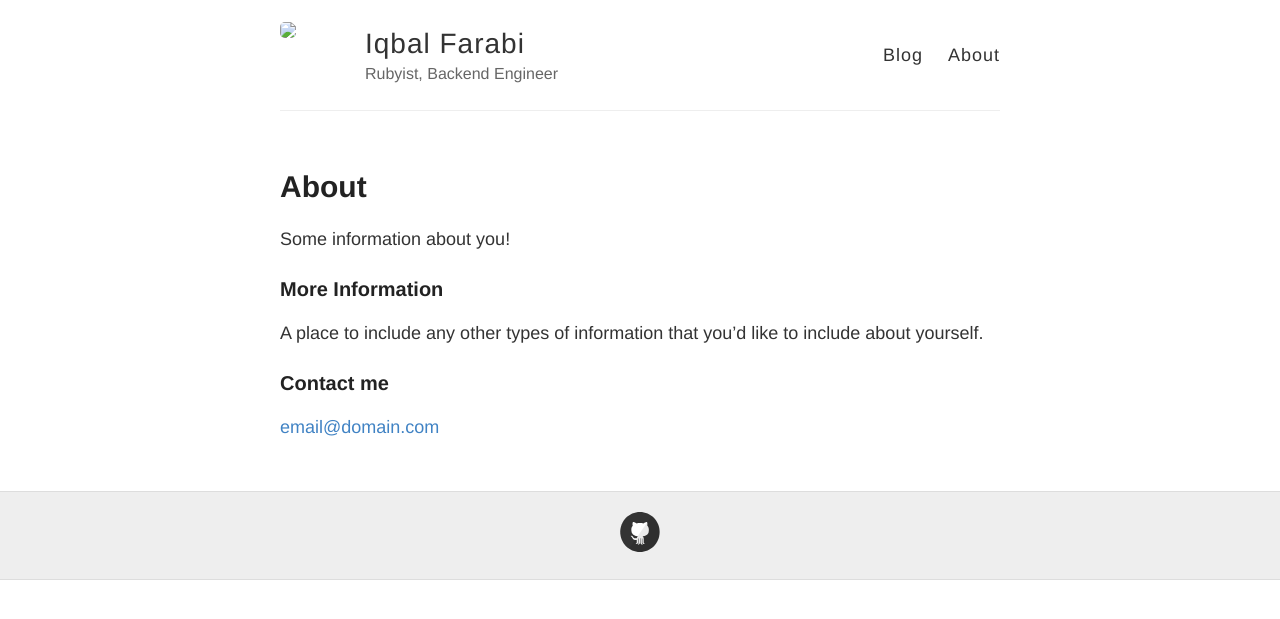
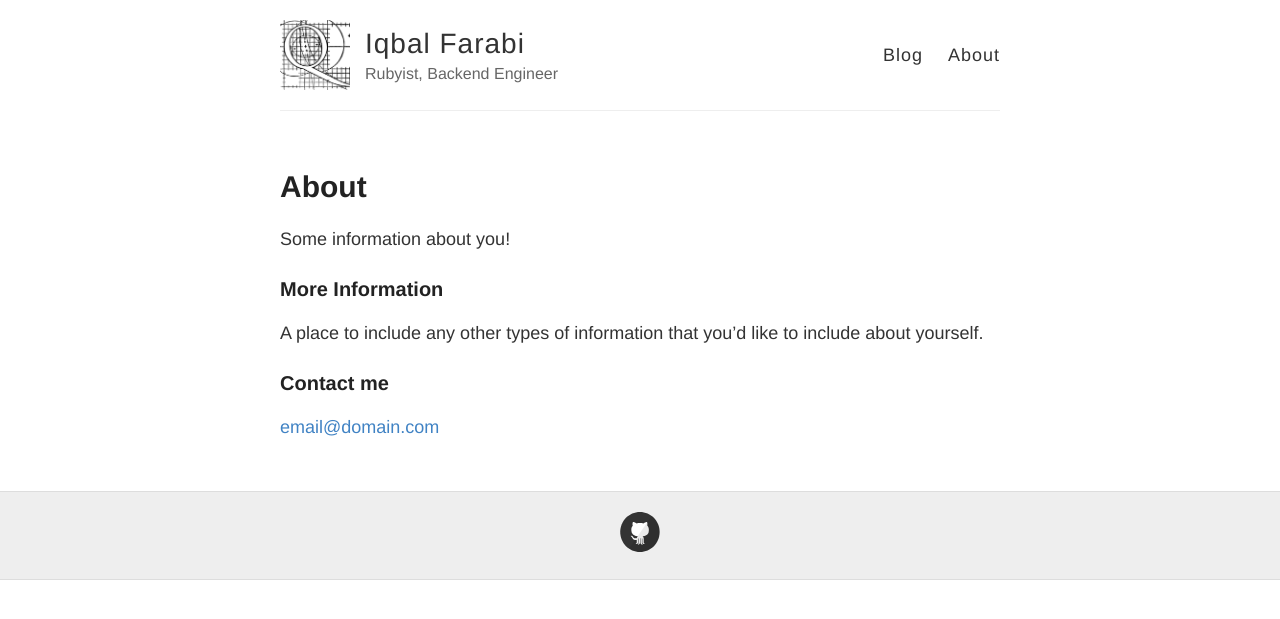
Before and after one commit to qbl/qbl.github.io, a Jekyll site: the page built from about.md, in a window 1280 px wide. Shown: the top 619 px of the page. Built offline with Jekyll 4.4.1, drawn with Linux system fonts in a browser that asks for light colours.

Commit message:
Change avatar

```diff
--- a/_config.yml
+++ b/_config.yml
@@ -9,7 +9,7 @@ name: Iqbal Farabi
 description: Rubyist, Backend Engineer
 
 # URL of your avatar or profile pic (you could use your GitHub profile pic)
-avatar: images/Q.png
+avatar: https://raw.githubusercontent.com/qbl/qbl.github.io/master/images/Q.png
 
 #
 # Flags below are optional
```
